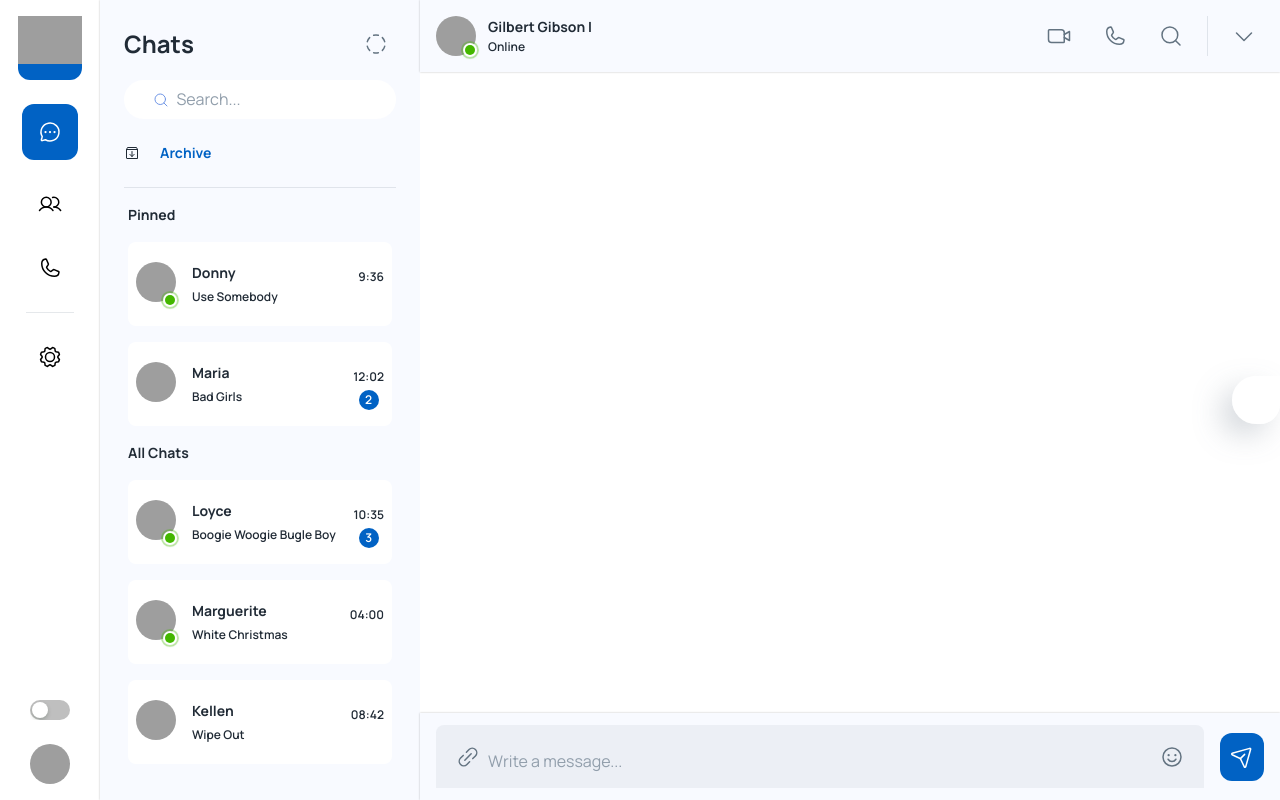
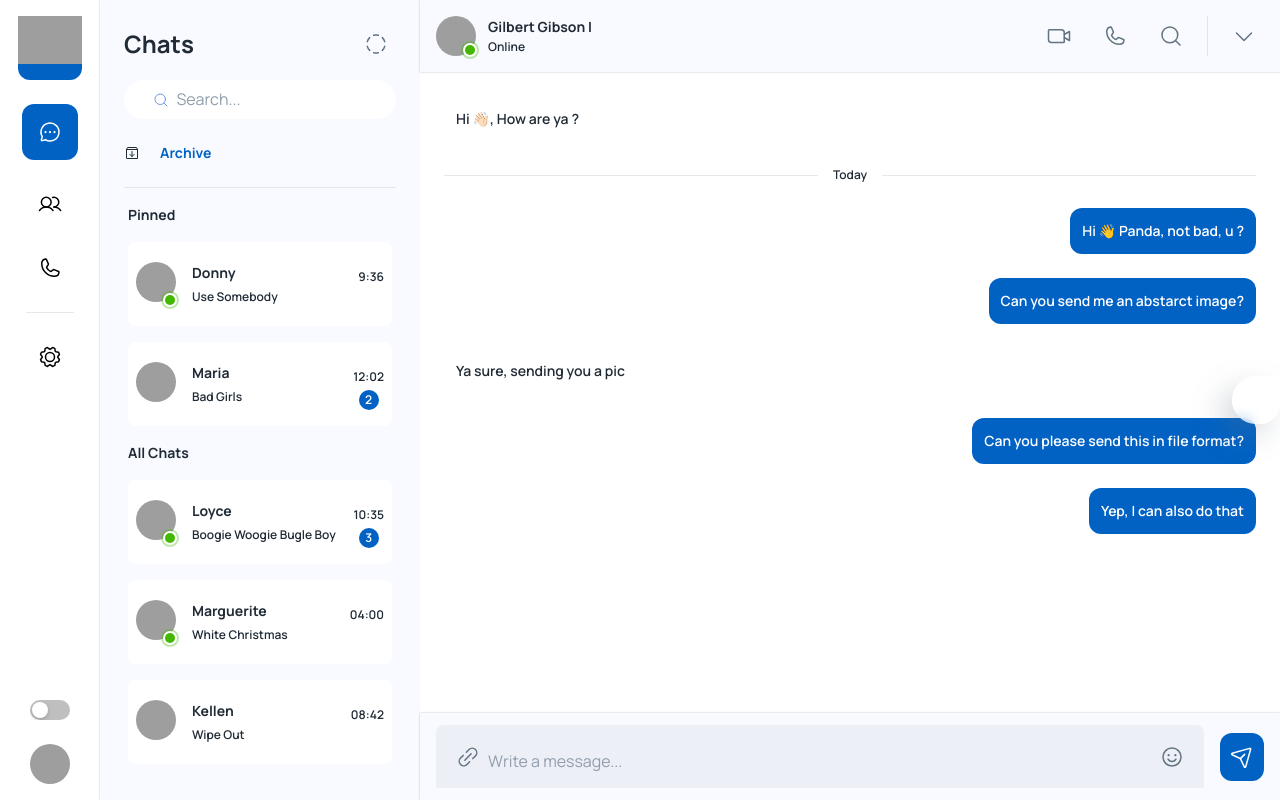
Before and after one commit to aimunhidden485/real-time-chat, a React (Create React App) app: page /app in a window 1280 px wide. Built offline with nearby package versions, Linux system fonts and the light colour scheme; grey boxes are pictures that could not be loaded; some icons are missing.

Commit message:
messagetypes components created

```diff
--- /dev/null
+++ b/src/components/conversation/Message.js
@@ -0,0 +1,42 @@
+import { Box } from "@mui/material";
+import { Stack } from "@mui/system";
+import { Chat_History } from "../../data/index";
+import { TextMessage, Timeline } from "./MessageTypes";
+
+const Message = () => {
+	return (
+		<Box p={3}>
+			<Stack direction={"column"} spacing={3}>
+				{Chat_History.map(el=> {
+
+					switch (el.type) {
+						case "divider":
+							// timeline component
+                            return <Timeline el={el}/>
+						case "msg":
+							switch (el.subtype) {
+								case "img":
+									// img
+									break;
+								case "doc":
+									// doc
+									break;
+								case "link":
+									// link
+									break;
+
+								default:
+									 return<TextMessage el={el}/>
+							}
+							break;
+
+						default:
+							<></>;
+					}
+				})}
+			</Stack>
+		</Box>
+	);
+};
+
+export default Message;
--- /dev/null
+++ b/src/components/conversation/MessageTypes.js
@@ -0,0 +1,25 @@
+import { Box, Divider, Stack, Typography, useTheme } from "@mui/material";
+
+export const TextMessage = ({ el }) => {
+	const theme = useTheme();
+	return (
+		<Stack direction="row" width="100%" alignItems={"center"} justifyContent={el.incoming ? "start" : "end"}>
+			<Box p={1.5} sx={{ width: "max-content", backgroundColor: el.incoming ? theme.palette.background.default : theme.palette.primary.main, borderRadius: 1.5 }}>
+				<Typography variant="body2" sx={{ color: el.incoming ? theme.palette.text : "#fff" }}>{el.message}</Typography>
+			</Box>
+		</Stack>
+	);
+};
+
+export const Timeline = ({ el }) => {
+	const theme = useTheme();
+	return (
+		<Stack direction="row" width="100%" alignItems={"center"} justifyContent="space-between">
+			<Divider width="46%" />
+			<Typography variant="caption" sx={{ color: theme.palette.text }}>
+				{el.text}
+			</Typography>
+			<Divider width="46%" />
+		</Stack>
+	);
+};
--- a/src/components/conversation/index.js
+++ b/src/components/conversation/index.js
@@ -1,6 +1,7 @@
 import {  Box,Stack } from "@mui/material";
 import Footer from "./Footer";
 import Header from "./Header";
+import Message from "./Message";
 
 
 const Conversation = () => {
@@ -10,7 +11,9 @@ const Conversation = () => {
 			{/* header */}
 			<Header/>
 			{/* coversations */}
-			<Box sx={{ flexGrow: 1, height: "auto" }}></Box>
+			<Box sx={{ flexGrow: 1, height: "auto" }}>
+				<Message/>
+			</Box>
 			{/* footer */}
 			<Footer/>
 		</Stack>
```
